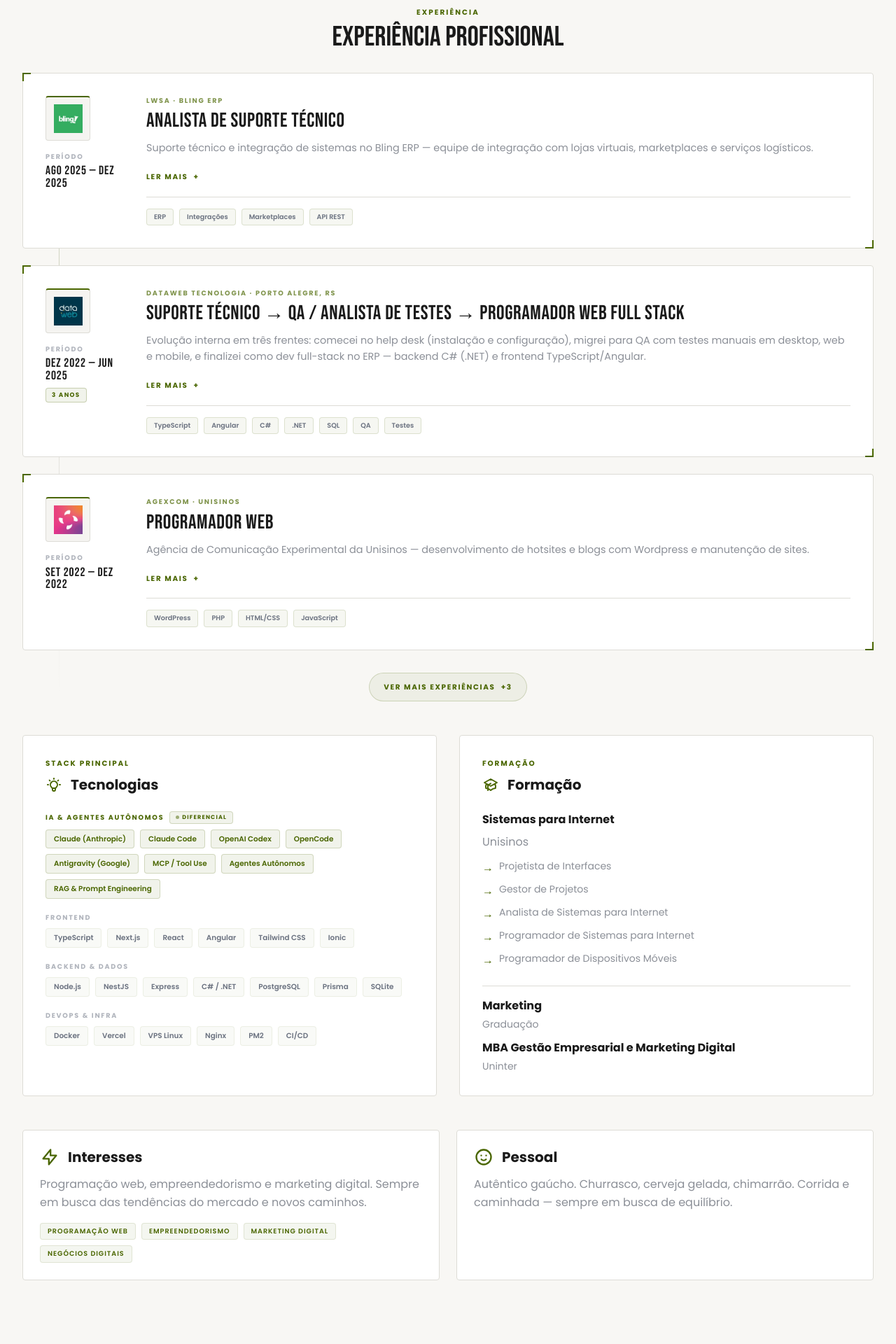
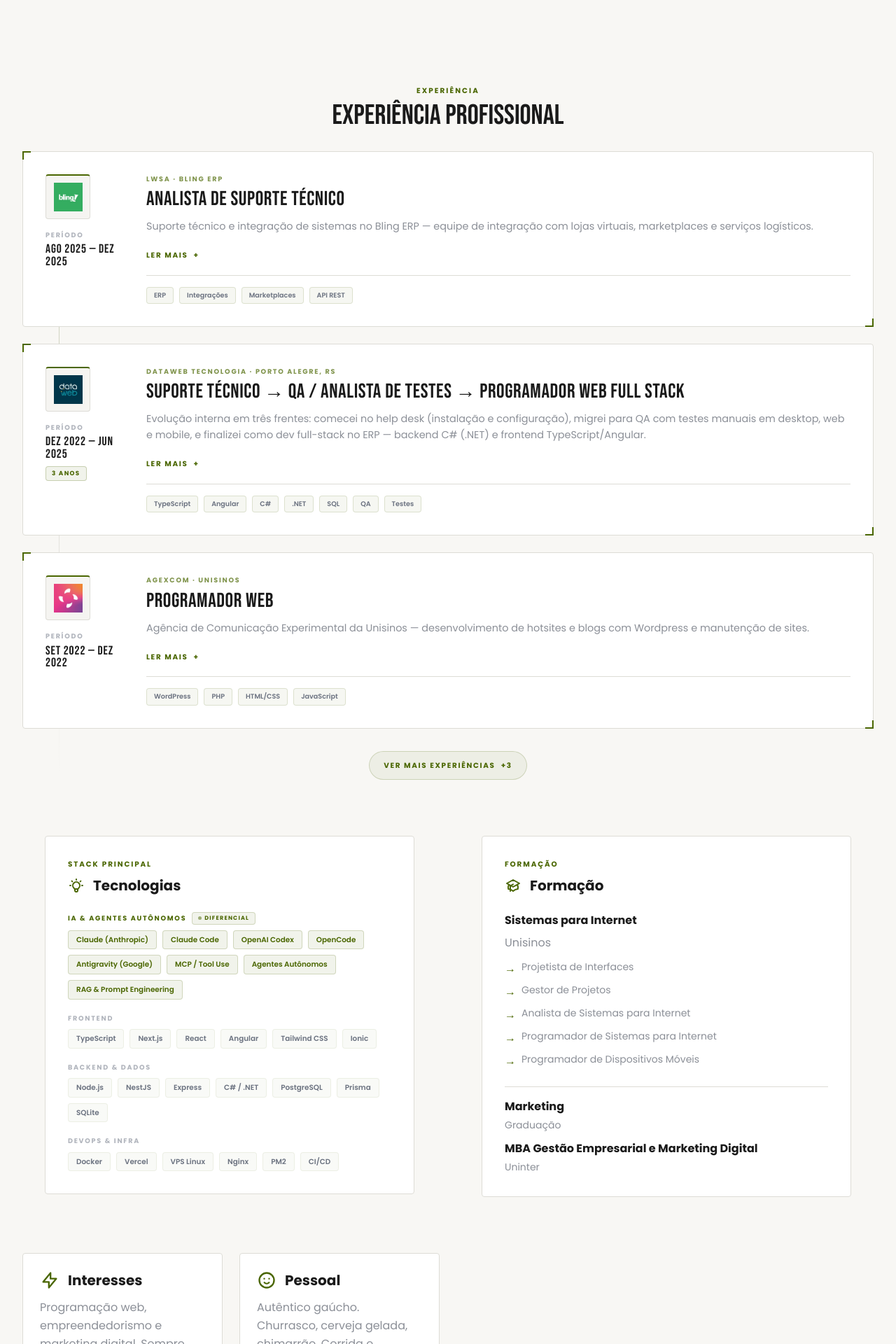
Before and after one commit to juliano340/site-vercel, a Next.js app: page /home in a window 1280 px wide. Shown: the part 1460-3380 px from the top of the page at 70% size. Built offline with nearby package versions, Linux system fonts and the light colour scheme.

Commit message:
feat: granular Reveal scroll animations in About, Portfolio, CtaSection

```diff
--- a/src/pages/components/About.js
+++ b/src/pages/components/About.js
@@ -1,5 +1,6 @@
 import React, { useState } from 'react';
 import Image from 'next/image';
+import Reveal from './Reveal';
 
 const About = () => {
   const [expandedExperience, setExpandedExperience] = useState(null);
@@ -158,6 +159,7 @@
     >
       <div className="relative z-10 mx-auto max-w-7xl">
         {/* Section header */}
+        <Reveal className="mb-16 text-center">
           <div className="mb-16 text-center">
             <p
               style={{
@@ -184,8 +186,10 @@
             </h2>
             <div className="mx-auto mt-2 h-px w-full max-w-5xl" style={{ background: 'var(--color-accent)' }} />
           </div>
+        </Reveal>
 
         {/* Bio Card */}
+        <Reveal className="mb-12 p-6 sm:p-8">
         <div
           className="mb-12 p-6 sm:p-8"
           style={{ background: 'var(--color-surface)', border: '1px solid var(--color-border)', borderRadius: '4px' }}
@@ -251,9 +255,11 @@
             </div>
           </div>
         </div>
+        </Reveal>
 
         {/* Experiences */}
         <div className="mb-12">
+          <Reveal className="mb-8 text-center">
           <div className="mb-8 text-center">
             <p
               style={{
@@ -278,6 +284,8 @@
               EXPERIÊNCIA PROFISSIONAL
             </h3>
           </div>
+          </Reveal>
+          <Reveal className="relative">
           <div className="relative">
             <div
               aria-hidden="true"
@@ -504,10 +512,12 @@
               </div>
             )}
           </div>
+          </Reveal>
         </div>
 
         {/* Skills */}
         <div className="mb-12 grid grid-cols-1 gap-8 lg:grid-cols-2">
+          <Reveal className="p-6 sm:p-8">
           <div
             className="p-6 sm:p-8"
             style={{ background: 'var(--color-surface)', border: '1px solid var(--color-border)', borderRadius: '4px' }}
@@ -600,7 +610,9 @@
               ))}
             </div>
           </div>
+          </Reveal>
 
+          <Reveal className="p-6 sm:p-8 flex flex-col">
           <div
             className="p-6 sm:p-8 flex flex-col"
             style={{ background: 'var(--color-surface)', border: '1px solid var(--color-border)', borderRadius: '4px' }}
@@ -644,9 +656,11 @@
               </div>
             </div>
           </div>
+          </Reveal>
         </div>
 
         {/* Interests + Personal */}
+        <Reveal className="grid grid-cols-1 gap-6 md:grid-cols-2">
         <div className="grid grid-cols-1 gap-6 md:grid-cols-2">
           <div
             className="p-6"
@@ -702,6 +716,7 @@
             </p>
           </div>
         </div>
+        </Reveal>
       </div>
     </section>
   );
--- a/src/pages/components/CtaSection.js
+++ b/src/pages/components/CtaSection.js
@@ -1,5 +1,6 @@
 import React from 'react';
 import Link from 'next/link';
+import Reveal from './Reveal';
 
 const CtaSection = () => {
   return (
@@ -8,6 +9,7 @@
       style={{ background: 'var(--color-background)' }}
     >
       <div className="relative z-10 mx-auto max-w-7xl">
+        <Reveal>
           <div
             className="relative overflow-hidden p-8 sm:p-12 md:p-16"
             style={{
@@ -233,6 +235,7 @@
               ))}
             </div>
           </div>
+        </Reveal>
       </div>
     </section>
   );
--- a/src/pages/components/Portfolio.js
+++ b/src/pages/components/Portfolio.js
@@ -1,5 +1,6 @@
 import React, { useEffect, useState } from 'react';
 import Image from 'next/image';
+import Reveal from './Reveal';
 
 const projects = [
   {
@@ -147,6 +148,7 @@
     >
       <div className="relative z-10 mx-auto max-w-7xl">
         {/* Header */}
+        <Reveal delay={0} className="mb-16 text-center">
           <div className="mb-16 text-center">
             <p
               style={{
@@ -177,8 +179,10 @@
               Soluções entregues com tech moderna. Do brief ao deploy.
             </p>
           </div>
+        </Reveal>
 
         {/* Filter */}
+        <Reveal delay={0} className="mx-auto mb-12 flex max-w-3xl flex-wrap justify-center gap-2 p-2">
           <div
             className="mx-auto mb-12 flex max-w-3xl flex-wrap justify-center gap-2 p-2"
             style={{ border: '1px solid rgba(var(--accent-rgb), 0.1)', background: 'var(--color-surface)', borderRadius: '4px' }}
@@ -201,15 +205,19 @@
               </button>
             ))}
           </div>
+        </Reveal>
 
         {/* Counter */}
+        <Reveal delay={0} className="mb-8 text-center">
           <div className="mb-8 text-center">
             <p style={{ fontSize: '0.65rem', fontWeight: 700, textTransform: 'uppercase', letterSpacing: '0.2em', color: 'var(--color-dim)' }}>
               {filteredProjects.length} {filteredProjects.length === 1 ? 'projeto' : 'projetos'}
             </p>
           </div>
+        </Reveal>
 
         {/* Grid */}
+        <Reveal delay={0} className="grid gap-6 md:grid-cols-2 lg:grid-cols-3">
           <div className="grid gap-6 md:grid-cols-2 lg:grid-cols-3">
             {filteredProjects.map((project) => {
               const projectKey = project.title;
@@ -405,13 +413,16 @@
               );
             })}
           </div>
+        </Reveal>
 
         {/* Empty */}
         {filteredProjects.length === 0 && (
+          <Reveal delay={0} className="text-center py-20">
             <div className="text-center py-20">
               <p className="text-xl font-bold" style={{ color: 'var(--color-dim)' }}>Nenhum projeto encontrado</p>
               <p style={{ color: 'var(--color-dim)', marginTop: '8px' }}>Tente outra categoria</p>
             </div>
+          </Reveal>
         )}
 
         {/* Modal */}
--- a/src/pages/home.js
+++ b/src/pages/home.js
@@ -3,7 +3,6 @@
 import Portfolio from './components/Portfolio';
 import About from './components/About';
 import CtaSection from './components/CtaSection';
-import Reveal from './components/Reveal';
 
 const HomePage = () => {
   return (
@@ -25,9 +24,9 @@
       </Head>
       <main>
         <HeroSectionView />
-        <Reveal delay={0}><About /></Reveal>
-        <Reveal delay={0.1}><Portfolio /></Reveal>
-        <Reveal delay={0.2}><CtaSection /></Reveal>
+        <About />
+        <Portfolio />
+        <CtaSection />
       </main>
     </>
   );
```
Lines whose indentation alone changed are shown as unchanged.
